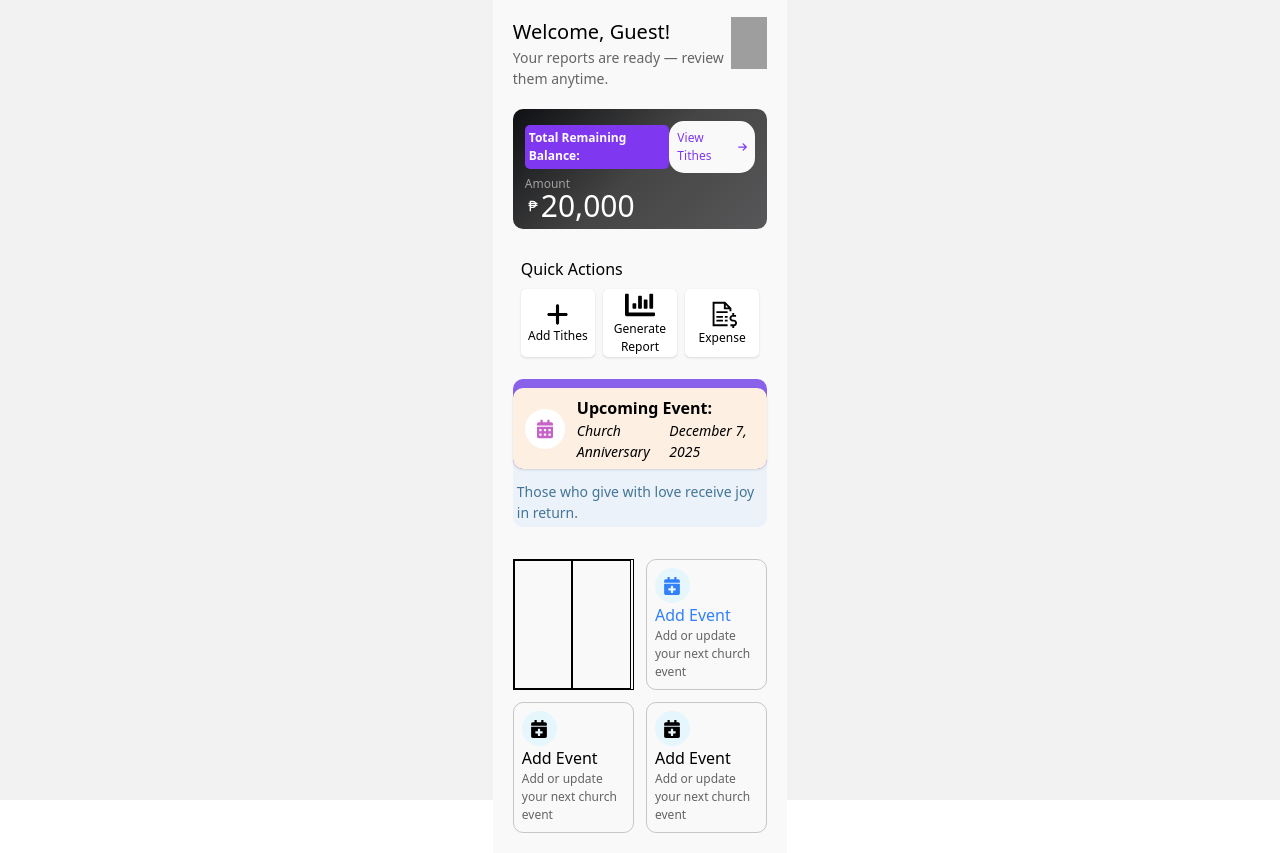
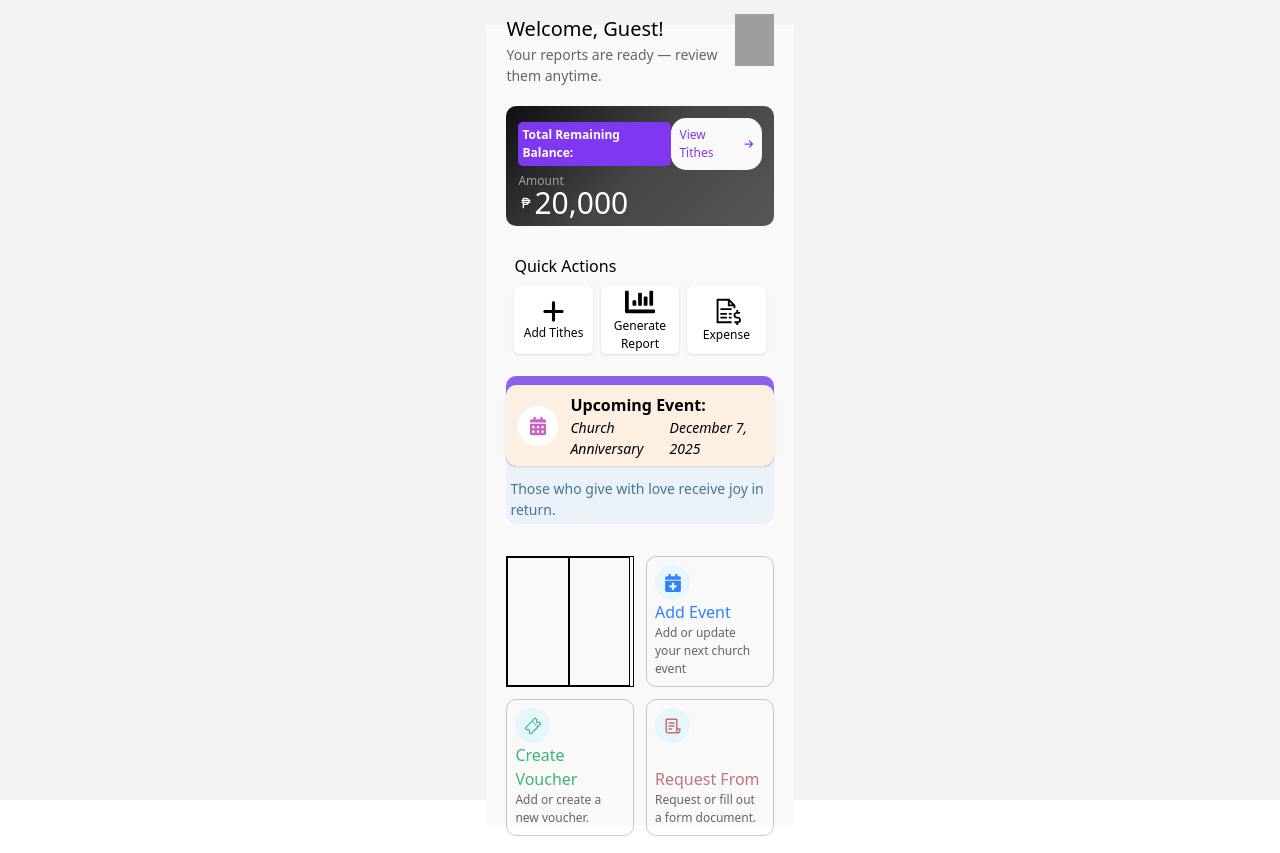
Before and after one commit to adriananicete/JOSCM-TITHES, a React (Vite) app: page /#/home in a window 1280 px wide. Built offline with nearby package versions, Linux system fonts and the light colour scheme; grey boxes are pictures that could not be loaded.

Commit message:
feat: working on buttons of other features

```diff
--- a/src/components/Home.jsx
+++ b/src/components/Home.jsx
@@ -10,6 +10,9 @@ import { FaCalendarAlt } from "react-icons/fa";
 import { useNavigate } from "react-router";
 import { FaCalendarPlus } from "react-icons/fa";
 import HomeCards from "./home/home-components/HomeCards";
+import { IoTicketOutline } from "react-icons/io5";
+import { RiFileList3Line } from "react-icons/ri";
+
 
 function Home() {
   const { user } = useContext(UserContext);
@@ -23,7 +26,7 @@ function Home() {
   }
 
   return (
-    <div className="w-[100%] bg-[#f9f9f9] p-5 flex flex-col justify-center items-center gap-5 pt- md:w-[23%]">
+    <div className="w-[100%] h-[100dvh] bg-[#f9f9f9] p-5 flex flex-col justify-center items-center gap-5 md:w-[50%] lg:w-[24%]">
       <div className="w-full flex justify-between items-start">
         <div>
           <h1 className="text-[20px] font-[500]">
@@ -139,15 +142,17 @@ function Home() {
         />
 
         <HomeCards
-          icon={FaCalendarPlus}
-          title="Add Event"
-          description="Add or update your next church event"
+          icon={IoTicketOutline}
+          title="Create Voucher"
+          description="Add or create a new voucher."
+          color="#3ab677"
         />
 
         <HomeCards
-          icon={FaCalendarPlus}
-          title="Add Event"
-          description="Add or update your next church event"
+          icon={RiFileList3Line}
+          title="Request From"
+          description="Request or fill out a form document."
+          color="#c2737b"
         />
       </div>
     </div>
```
